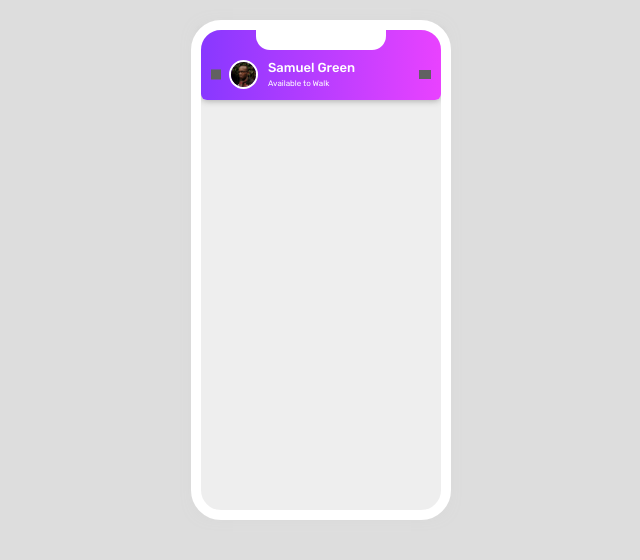
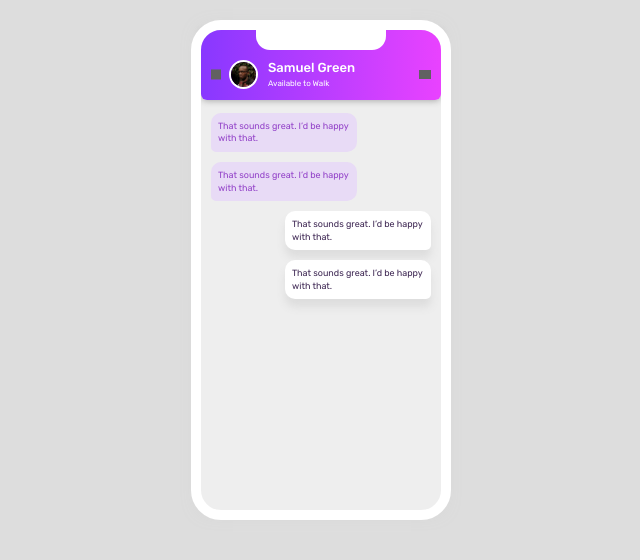
Before and after one commit to maximivanov1711/Chat-app-CSS-illustration, a website: page app/index.html in a window 1280 px wide. Shown: the top 560 px of the page, without its empty margins (319-959 px from the left). Drawn offline with nearby package versions, Linux system fonts and the light colour scheme; grey boxes are pictures that could not be loaded.

Commit message:
Added text messages

```diff
--- a/app/index.html
+++ b/app/index.html
@@ -40,6 +40,20 @@
           <img src="https://www.flaticon.com/svg/static/icons/svg/512/512222.svg" alt="icon">
         </div>
       </div>
+      <div class="messages">
+        <div class="message message-interlocutor">
+          That sounds great. I’d be happy with that.
+        </div>
+        <div class="message message-interlocutor">
+          That sounds great. I’d be happy with that.
+        </div>
+        <div class="message">
+          That sounds great. I’d be happy with that.
+        </div>
+        <div class="message">
+          That sounds great. I’d be happy with that.
+        </div>
+      </div>
     </div>
   </div>
   <div class="description">
--- a/app/src/scss/styles.scss
+++ b/app/src/scss/styles.scss
@@ -39,6 +39,9 @@ body {
   height: 480px;
 
   position: relative;
+
+  display: flex;
+  flex-direction: column;
 
   background-color: #eee;
 
@@ -171,6 +174,45 @@ body {
   }
 }
 
+.messages {
+  padding: 13px 10px;
+
+  flex: 1;
+
+  display: flex;
+  flex-direction: column;
+
+  .message {
+    margin-left: auto;
+    margin-bottom: 10px;
+    padding: 7px;
+
+    width: 60%;
+
+    color: $text__Very-Dark-Desaturated-Violet;
+    font-size: 9px;
+    line-height: 1.4;
+
+    border-radius: 10px 10px 5px 10px;
+
+    background-color: $secondary__White;
+
+    box-shadow: 0 8px 8px rgb(221, 221, 221);
+  }
+
+  .message-interlocutor {
+    margin-left: 0;
+
+    color: $text__Moderate-Violet;
+
+    border-radius: 10px 10px 10px 5px;
+
+    background-color: hsl(270, 59%, 91%);
+
+    box-shadow: none;
+  }
+}
+
 @media (min-width: 375px) {
 
 }
```
Also changed, not shown: app/dist/css/styles.css.
